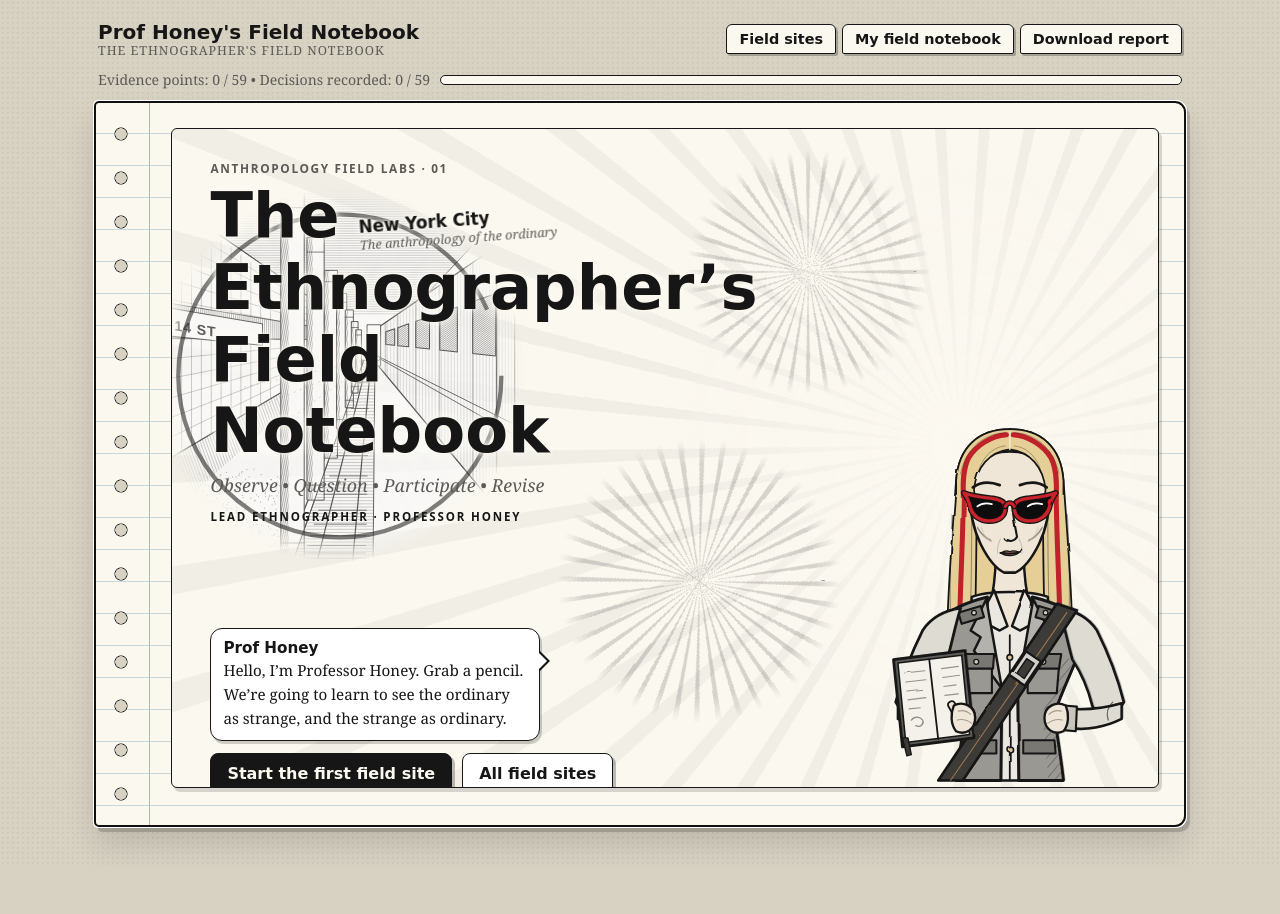
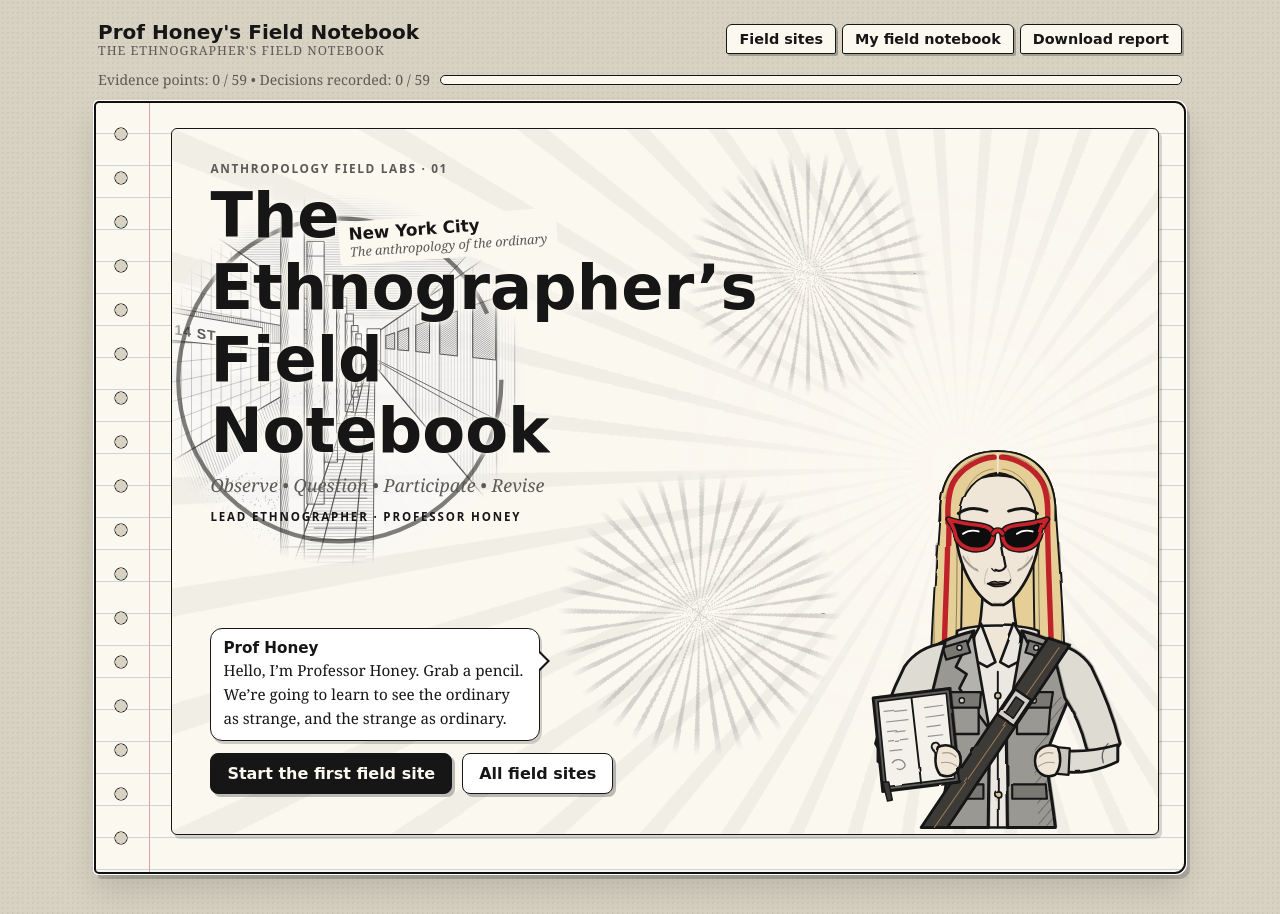
Before and after one commit to hudsonlinemedia/ethnographers-field-notebook, a plain HTML site: page index.html in a window 1280 px wide. Before the commit the page ends 867 px from the top, so only its background shows below. Drawn offline with Linux system fonts and the light colour scheme.

Commit message:
Title: place names on the ring with paper backing; page grows to fit
Co-Authored-By: Claude Opus 5.5 <noreply@anthropic.com>
Claude-Session: https://claude.ai/code/session_011PsDWqyC1i7ge5GkSBz447

```diff
--- a/index.html
+++ b/index.html
@@ -101,12 +101,12 @@ select{width:auto;line-height:1.3}
 .sitecard .done{position:absolute;right:8px;top:8px;font:700 .7rem 'Courier New',monospace;color:var(--green);border:1.8px solid var(--green);padding:2px 5px;transform:rotate(6deg)}
 
 /* title screen */
-.titlescreen{position:relative;overflow:hidden;border:1.6px solid var(--ink);border-radius:6px;background:#fbf8f0;height:clamp(500px,calc(100vh - 140px),760px);margin:0 0 8px;box-shadow:3px 4px 0 rgba(0,0,0,.15)}
+.titlescreen{position:relative;overflow:hidden;border:1.6px solid var(--ink);border-radius:6px;background:#fbf8f0;min-height:clamp(620px,calc(100vh - 140px),760px);margin:0 0 8px;box-shadow:3px 4px 0 rgba(0,0,0,.15)}
 .tburst{position:absolute;width:150vmax;height:150vmax;right:calc(20% - 75vmax);top:calc(48% - 75vmax);background:repeating-conic-gradient(from 0deg,rgba(22,22,22,.045) 0 2deg,transparent 2deg 8deg);animation:spin 160s linear infinite;z-index:0}
 .tburst::after{content:'';position:absolute;inset:0;background:radial-gradient(circle at 50% 50%,#fbf8f0 0,rgba(251,248,240,.6) 7%,rgba(251,248,240,0) 22%)}
 @keyframes spin{to{transform:rotate(360deg)}}
 .titlescreen .pano{position:absolute;left:0;bottom:0;width:100%;height:auto;aspect-ratio:1760/290;z-index:1;overflow:visible}
-.tcontent{position:relative;z-index:3;max-width:58%;padding:clamp(18px,4vh,40px) clamp(18px,3vw,40px)}
+.tcontent{position:relative;z-index:3;max-width:58%;padding:clamp(18px,4vh,40px) clamp(18px,3vw,40px) 40px}
 .tcontent h1{font-size:clamp(2.2rem,5.2vw,3.9rem);margin:.08em 0 .1em;text-shadow:0 0 12px #fbf8f0,0 0 4px #fbf8f0}
 .tcontent .sub{font:italic 1.12rem var(--serif);color:var(--graphite)}
 .tcontent .credit{font:700 .72rem system-ui,sans-serif;letter-spacing:.16em;text-transform:uppercase;margin:12px 0 8px}
@@ -147,11 +147,11 @@ select{width:auto;line-height:1.3}
 .zring{position:absolute;inset:6%;width:88%;height:88%;overflow:visible}
 .zring circle{fill:none;stroke:var(--ink);stroke-width:1.3;stroke-dasharray:1;stroke-dashoffset:1;opacity:.55;transition:stroke-dashoffset 5.5s cubic-bezier(.4,0,.2,1) .3s}
 .zone.on .zring circle{stroke-dashoffset:0}
-.zlabel{position:absolute;left:50%;bottom:-12%;transform:translate(-50%,6px) rotate(-3deg);white-space:nowrap;text-align:center;opacity:0;transition:opacity 1.2s ease .5s,transform 1.4s ease .5s;font:700 1.05rem/1.1 var(--hand);text-shadow:0 0 6px #fbf8f0,0 0 3px #fbf8f0}
+.zlabel{position:absolute;z-index:2;background:#fbf8f0;padding:3px 10px 4px;border-radius:4px;left:50%;bottom:-3%;transform:translate(-50%,6px) rotate(-3deg);white-space:nowrap;text-align:center;opacity:0;transition:opacity 1.2s ease .5s,transform 1.4s ease .5s;font:700 1.05rem/1.1 var(--hand);text-shadow:0 0 6px #fbf8f0,0 0 3px #fbf8f0}
 .zlabel small{display:block;font:italic .8rem var(--serif);color:var(--graphite)}
 .zone.on .zlabel{opacity:1;transform:translate(-50%,0) rotate(-3deg)}
 .z1{left:-2%;top:9%;width:clamp(260px,38%,400px)}
-.z2{left:39%;top:47%;width:clamp(220px,29%,310px)}
+.z2{left:39%;top:auto;bottom:11%;width:clamp(200px,min(29%,40vh),310px)}
 .z3{left:auto;right:23%;top:3%;width:clamp(200px,25%,270px)}
 .tcontent{z-index:3}
 #homeBubble{max-width:330px;margin-top:clamp(24px,13vh,118px)}
@@ -199,7 +199,7 @@ select{width:auto;line-height:1.3}
  .qhead{grid-template-columns:1fr}
  .qimg{max-width:280px;margin:6px auto 4px;order:-1}
  .z1{left:-14%;top:0;width:78%}
- .z1 .zlabel{left:50%;right:auto;top:auto;bottom:-12%;transform:translate(-50%,6px) rotate(-3deg)}
+ .z1 .zlabel{left:50%;right:auto;top:auto;bottom:-3%;transform:translate(-50%,6px) rotate(-3deg)}
  .zone.z1.on .zlabel{transform:translate(-50%,0) rotate(-3deg)}
  .z2{left:auto;right:-10%;top:30%;width:62%}
  .z3{left:-12%;top:58%;width:58%}
```
